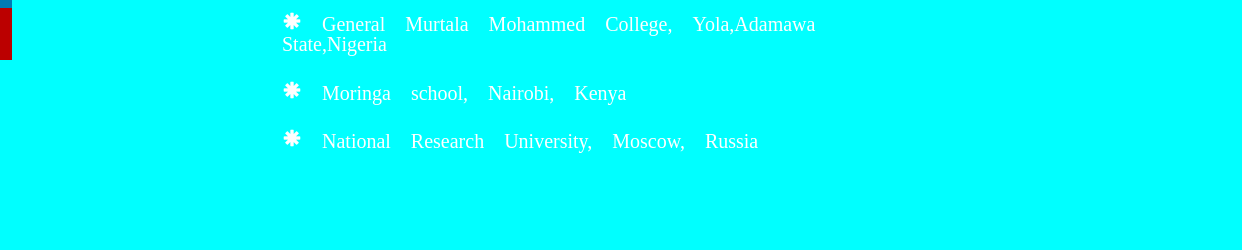
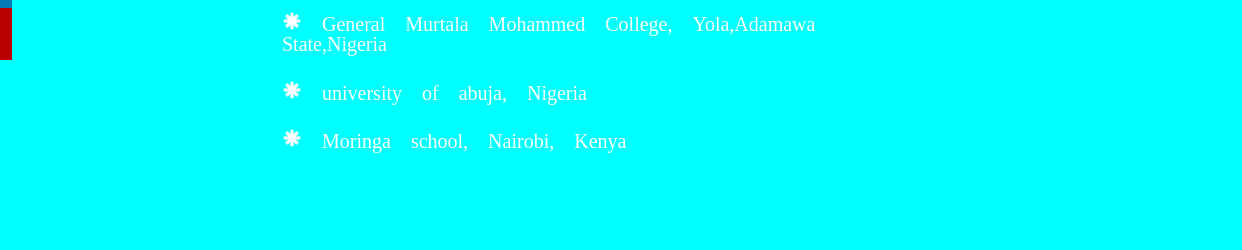
Before and after one commit to gabrielcoder247/Cv.github.io, a plain HTML site: page profile.html in a window 1280 px wide. Shown: the part 550-800 px from the top of the page, 38-1280 px from the left. Drawn offline with nearby package versions, Linux system fonts and the light colour scheme.

Commit message:
update of my resume

```diff
--- a/profile.html
+++ b/profile.html
@@ -47,13 +47,15 @@
                     <P class="my-edu-p">
                             <span class="glyphicon glyphicon-asterisk"> General Murtala Mohammed College, Yola,Adamawa State,Nigeria </span>
 
-                                 <br>
-                                 <br>
-                             <span class="glyphicon glyphicon-asterisk"> Moringa school, Nairobi, Kenya</span>
+                            <br>
+                            <br>
+                         <span class="glyphicon glyphicon-asterisk"> university of abuja, Nigeria</span>
 
                                  <br>
                                  <br>
-                              <span class="glyphicon glyphicon-asterisk"> National Research University, Moscow, Russia</span>
+
+                             <span class="glyphicon glyphicon-asterisk"> Moringa school, Nairobi, Kenya</span>
+
 
 
                     </P>
```
